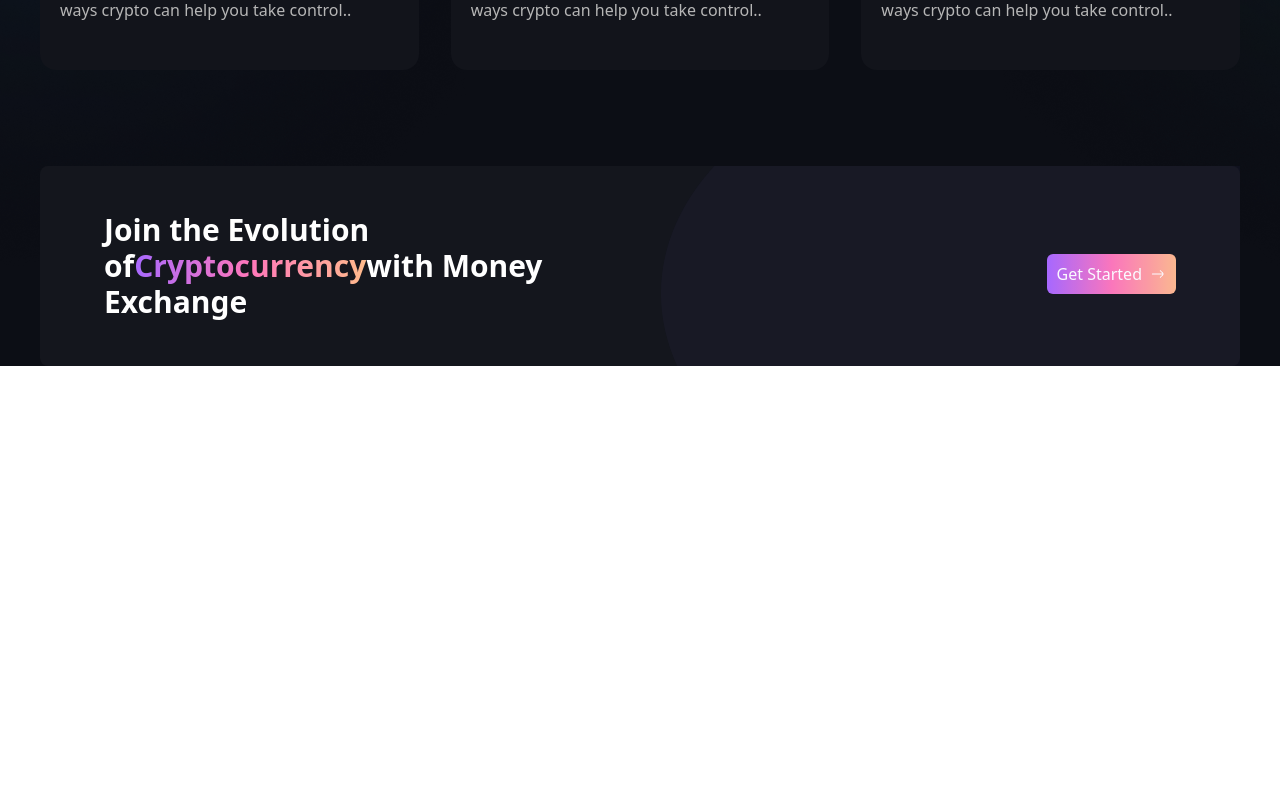
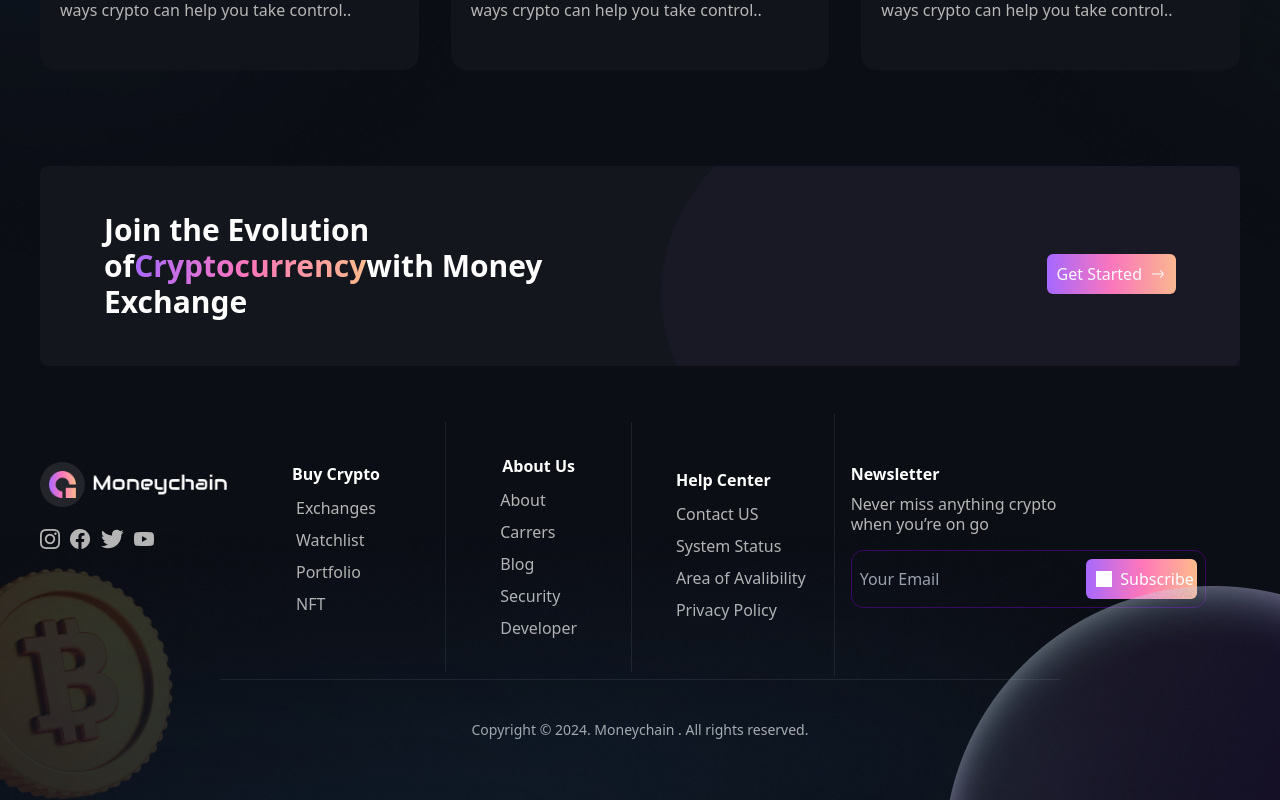
Before and after one commit to hrmrakib/crypto-coin, a React (Vite) app: page / in a window 1280 px wide. Shown: the part 6406-7206 px from the top of the page. Before the commit the page ends 6772 px from the top, so only its background shows below. Built offline with nearby package versions, Linux system fonts and the light colour scheme.

Commit message:
add footer

```diff
--- a/src/components/footer/Footer.jsx
+++ b/src/components/footer/Footer.jsx
@@ -2,7 +2,7 @@ import React from "react";
 
 const Footer = () => {
   return (
-    <footer class='hidden relative mt-24'>
+    <footer class='relative mt-24'>
       <div class='w-[1200px] mx-auto pb-9'>
         <div class='grid grid-cols-1 lg:grid-cols-6 items-start gap-4'>
           <div class=''>
--- a/src/layouts/Root.jsx
+++ b/src/layouts/Root.jsx
@@ -6,9 +6,7 @@ const Root = () => {
   return (
     <div className='bg-[#0c0e15]'>
       <Navbar />
-
       <Outlet />
-
       <Footer />
     </div>
   );
```
